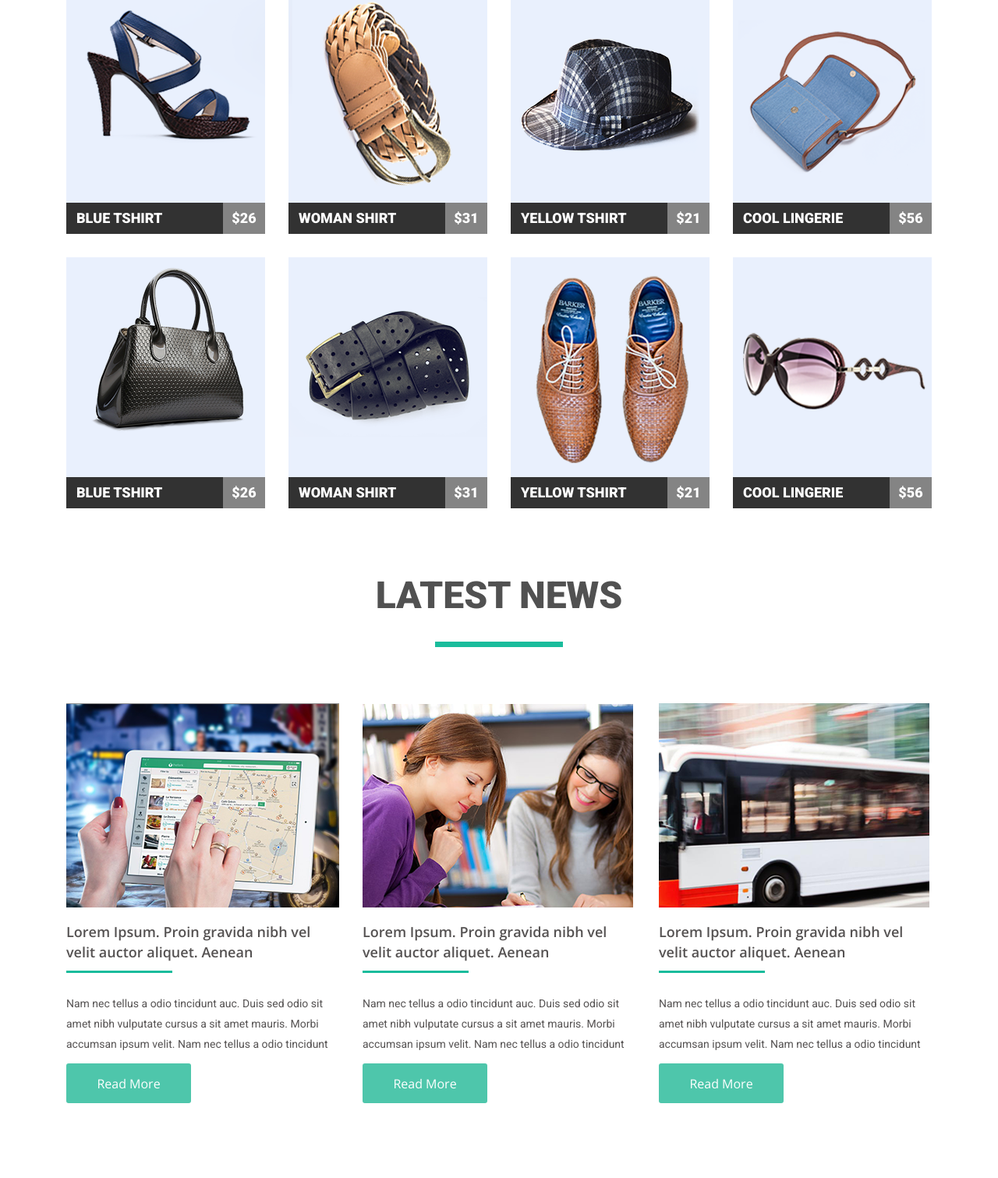
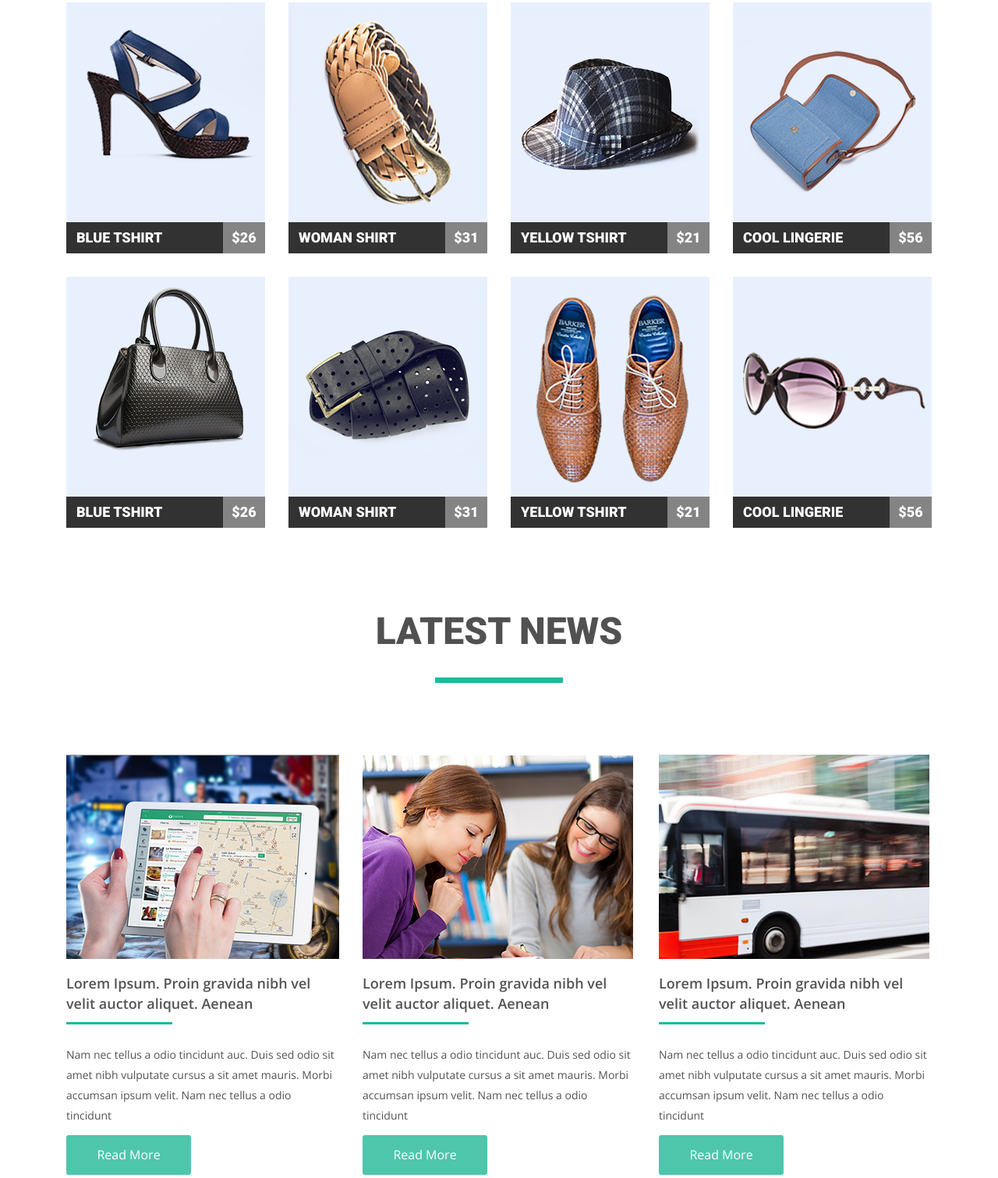
Before and after one commit to Anton-Luchkin/TS_HW1, a plain HTML site: page HW-module-4/index.html in a window 1280 px wide. Shown: the part 350-1861 px from the top of the page at 78% size. Before the commit the page ends 1827 px from the top, so only its background shows below. Drawn offline with nearby package versions, Linux system fonts and the light colour scheme.

Commit message:
HW-Module4-III

```diff
--- a/HW-module-4/css/style.css
+++ b/HW-module-4/css/style.css
@@ -30,9 +30,7 @@ img {
 }
 
 /* HEADER */
-.page-header {
-  height: 78px;
-}
+
 /* Site logo */
 .site-title {
   font-size: 30px;
@@ -49,7 +47,7 @@ img {
   text-transform: uppercase;
   text-decoration: none;
   color: #555252;
-  margin: 38px 0 0 0;
+  margin: 34px 0 101px 0;
   font-family: 'Roboto', sans-serif;
 }
 
@@ -65,7 +63,7 @@ img {
   width: 495px;
   font-size: 14px;
   list-style: none;
-  margin: 44px 0 0 0;
+  margin: 39px 0 0 0;
   padding-left: 0;
   font-family: "Open Sans", sans-serif;
   font-weight: 700;
@@ -99,8 +97,7 @@ img {
   font-weight: 900;
   color: #515151;
   text-transform: uppercase;
-  height: 82px;
-  margin: 84px auto;
+  margin: 0 auto 92px;
   text-align: center;
 }
 
@@ -120,12 +117,9 @@ img {
   height: 322px;
 }
 
-.product-image:hover + .product-title div{
-  background-color: rgb(26, 188, 156);
-}
-
-.product-title div:hover {
-  background-color: rgb(26, 188, 156);
+.product-name a {
+  text-decoration: none;
+  color:#ffffff;
 }
 
 .featured img {
@@ -144,6 +138,10 @@ img {
   width: 255px;
   height: 40px;
   background-color: rgb(50, 50, 50);
+}
+
+.featured:hover .wrapper {
+  background-color: rgb(26, 188, 156);
 }
 
 .product-name {
@@ -182,7 +180,7 @@ img {
 }
 
 .galery section:nth-last-of-type(-n + 4) {
-  margin-bottom: 0px;
+  margin-bottom: 105px;
 }
 
 
@@ -218,7 +216,7 @@ img {
   height: 3px;
   background-color: rgb(26, 188, 156);
   content: "";
-  margin: 11px 0 0;
+  margin: 11px 0 26px;
 }
 
 .news {
@@ -226,7 +224,9 @@ img {
   line-height: 26px;
   color: rgb(85, 82, 82);
   font-weight: 400;
-  margin: 26px auto 12px;
+  margin: 0 auto 12px;
+  font-family: "Open Sans", sans-serif;
+  font-weight: 400;
 }
 
 /* BUTTON */
@@ -235,7 +235,6 @@ img {
   border-radius: 3px;
   font-size: 16px;
   line-height: 26px;
-  color: #ffffff;
   background-color: rgb(78, 198, 171);
   left: 642px;
   width: 160px;
@@ -243,6 +242,11 @@ img {
   cursor: pointer;
   padding: 0;
   margin: 0;
+}
+
+.button a {
+  text-decoration: none;
+  color: #ffffff;
   font-family: "Open Sans", sans-serif;
   font-weight: 300;
 }
--- a/HW-module-4/index.html
+++ b/HW-module-4/index.html
@@ -47,12 +47,14 @@
               height="282"
             />
           </a>
-          <a class="product-title" href="#">
           <div class="wrapper">
-              <h3 class="product-name">Blue Tshirt</h3>
+            <h3 class="product-name">
+              <a href="#">
+                Blue Tshirt
+              </a>
+            </h3>
             <p class="price">$26</p>
           </div>
-          </a>
         </section>
         <section class="featured">
           <a class="product-image" href="#">
@@ -63,12 +65,14 @@
               height="282"
             />
           </a>
-          <a class="product-title" href="#">
           <div class="wrapper">
-              <h3 class="product-name">Woman shirt</h3>
+            <h3 class="product-name">
+              <a href="#">
+                Woman shirt
+              </a>
+            </h3>
             <p class="price">$31</p>
           </div>
-          </a>
         </section>
         <section class="featured">
           <a class="product-image" href="#">
@@ -79,12 +83,14 @@
               height="282"
             />
           </a>
-          <a class="product-title" href="#">
           <div class="wrapper">
-              <h3 class="product-name">Yellow tshirt</h3>
+            <h3 class="product-name">
+              <a href="#">
+                Yellow tshirt
+              </a>
+            </h3>
             <p class="price">$21</p>
           </div>
-          </a>
         </section>
         <section class="featured">
           <a class="product-image" href="#">
@@ -95,12 +101,14 @@
               height="282"
             />
           </a>
-          <a class="product-title" href="#">
           <div class="wrapper">
-              <h3 class="product-name">Cool lingerie</h3>
+            <h3 class="product-name">
+              <a href="#">
+                Cool lingerie
+              </a>
+            </h3>
             <p class="price">$56</p>
           </div>
-          </a>
         </section>
         <section class="featured">
           <a class="product-image" href="#">
@@ -111,12 +119,14 @@
               height="282"
             />
           </a>
-          <a class="product-title" href="#">
           <div class="wrapper">
-              <h3 class="product-name">Blue Tshirt</h3>
+            <h3 class="product-name">
+              <a href="#">
+                Blue Tshirt
+              </a>
+            </h3>
             <p class="price">$26</p>
           </div>
-          </a>
         </section>
         <section class="featured">
           <a class="product-image" href="#">
@@ -127,12 +137,14 @@
               height="322"
             />
           </a>
-          <a class="product-title" href="#">
           <div class="wrapper">
-              <h3 class="product-name">Woman shirt</h3>
+            <h3 class="product-name">
+              <a href="#">
+                Woman shirt
+              </a>
+            </h3>
             <p class="price">$31</p>
           </div>
-          </a>
         </section>
         <section class="featured">
           <a class="product-image" href="#">
@@ -143,12 +155,14 @@
               height="282"
             />
           </a>
-          <a class="product-title" href="#">
           <div class="wrapper">
-              <h3 class="product-name">Yellow tshirt</h3>
+            <h3 class="product-name">
+              <a href="#">
+                Yellow tshirt
+              </a>
+            </h3>
             <p class="price">$21</p>
           </div>
-          </a>
         </section>
         <section class="featured">
           <a class="product-image" href="#">
@@ -159,12 +173,14 @@
               height="282"
             />
           </a>
-          <a class="product-title" href="#">
           <div class="wrapper">
-              <h3 class="product-name">Cool lingerie</h3>
+            <h3 class="product-name">
+              <a href="#">
+                Cool lingerie
+              </a>
+            </h3>
             <p class="price">$56</p>
           </div>
-          </a>
         </section>
       </article>
       <!-- BLOG -->
@@ -187,7 +203,7 @@
             vulputate cursus a sit amet mauris. Morbi accumsan ipsum velit. Nam
             nec tellus a odio tincidunt
           </p>
-          <button class="button">Read More</button>
+          <button class="button"><a href="#">Read More</a></button>
         </section>
         <section class="bog">
           <img src="img\slide1.png" alt="slide" width="350" height="262" />
@@ -199,7 +215,7 @@
             vulputate cursus a sit amet mauris. Morbi accumsan ipsum velit. Nam
             nec tellus a odio tincidunt
           </p>
-          <button class="button">Read More</button>
+          <button class="button"><a href="#">Read More</a></button>
         </section>
         <section class="bog">
           <img
@@ -216,7 +232,7 @@
             vulputate cursus a sit amet mauris. Morbi accumsan ipsum velit. Nam
             nec tellus a odio tincidunt
           </p>
-          <button class="button">Read More</button>
+          <button class="button"><a href="#">Read More</a></button>
         </section>
       </article>
     </main>
```
Lines whose indentation alone changed are shown as unchanged.
